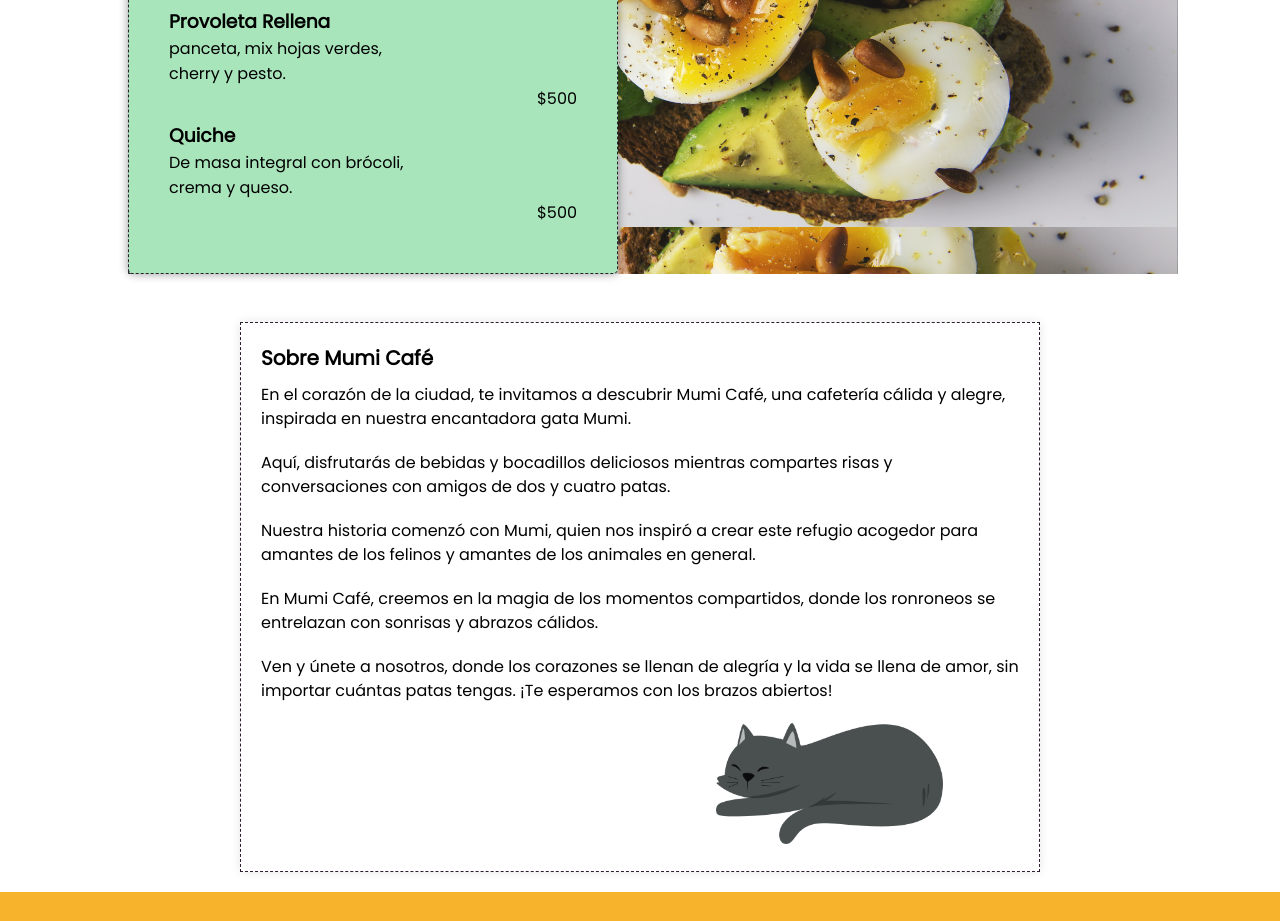
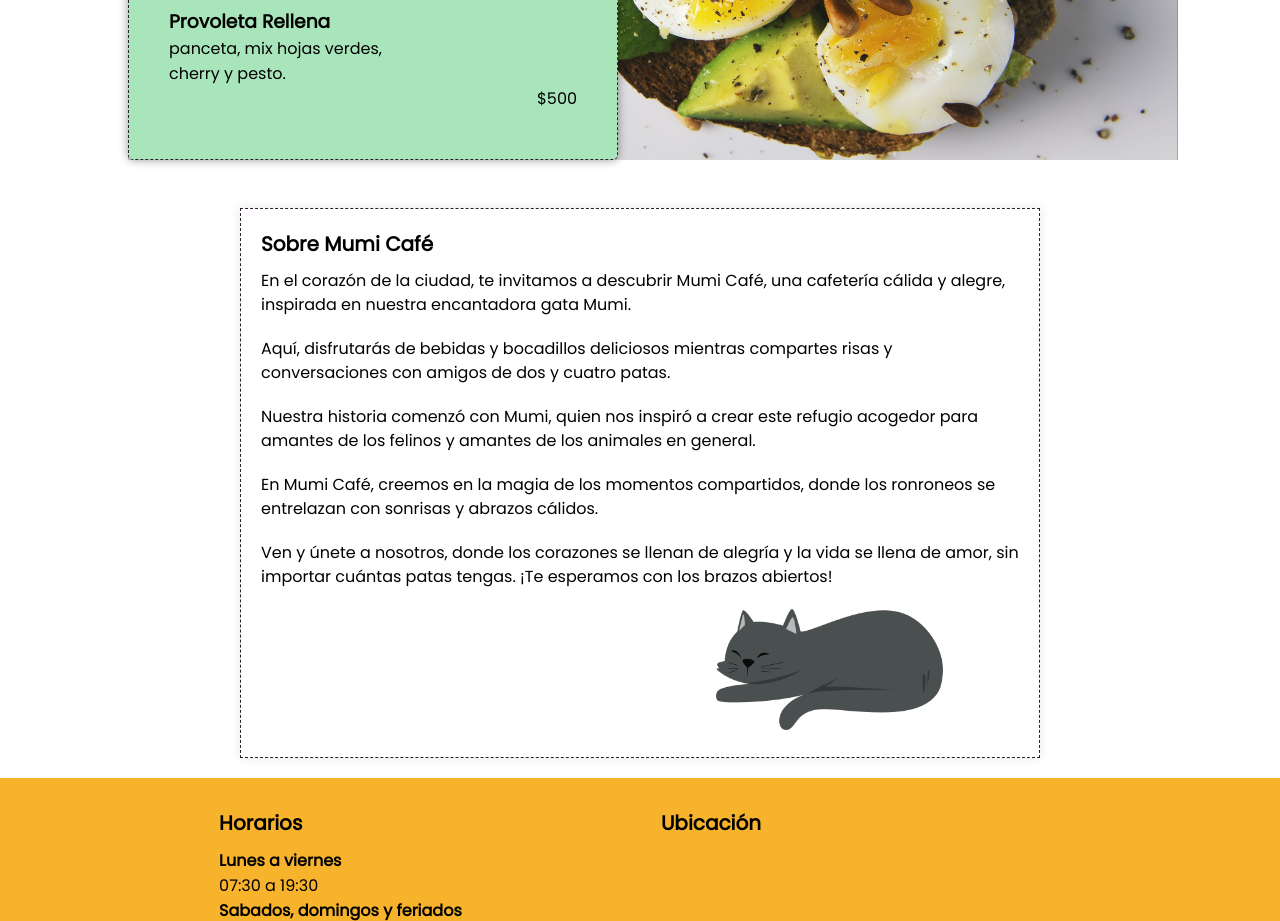
Before and after one commit to celinagrcs/cafeteria, a plain HTML site: page index.html in a window 1280 px wide. Shown: the part 2333-3254 px from the top of the page. Drawn offline with nearby package versions, Linux system fonts and the light colour scheme; grey boxes are pictures that could not be loaded.

Commit message:
Update index.html

```diff
--- a/index.html
+++ b/index.html
@@ -136,13 +136,6 @@ data-aos-anchor-placement="top-bottom">
             <span class="price">$500</span>
           </article>
 
-
-          <article class="item">
-            <h3>Quiche</h3>
-            <p>De masa integral con brócoli,<br>
-               crema y queso.</p>
-            <span class="price">$500</span>
-          </article>
         </div>
  </section>
 
```
